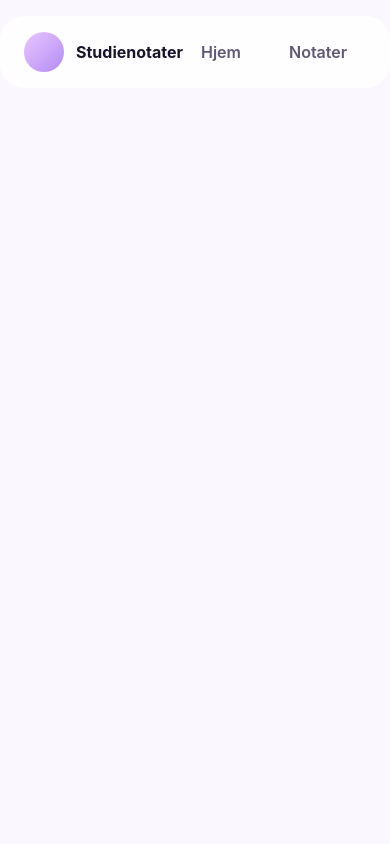
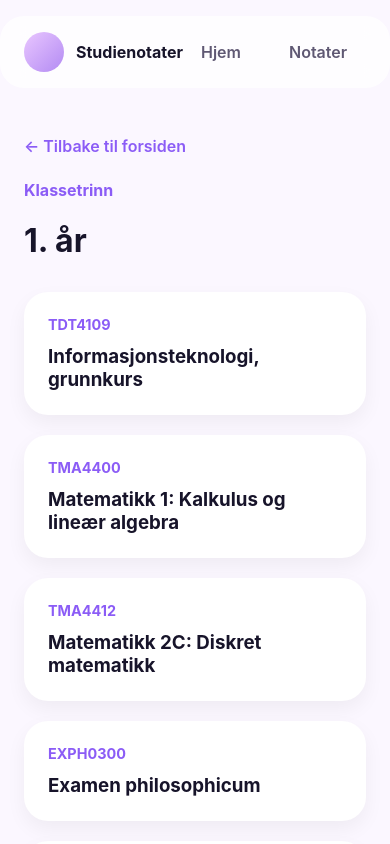
Before and after one commit to juliewold/studienotater, a React (Vite) app: page /studienotater/klassetrinn/1 in a window 390 px wide. Shown: the top 844 px of the page. Built offline with nearby package versions, Linux system fonts and the light colour scheme.

Commit message:
feat: add year pages and improve homepage structure

```diff
--- a/src/App.tsx
+++ b/src/App.tsx
@@ -14,6 +14,7 @@ import { PdfsPage } from "./pages/PdfsPage/PdfsPage";
 import { PdfViewerPage } from "./pages/PdfViewerPage/PdfViewerPage";
 import { AllPdfsPage } from "./pages/AllPdfsPage/AllPdfsPage";
 import { SemesterStartPage } from "./pages/SemesterStartPage/SemesterStartPage";
+import { YearPage } from "./pages/YearPage/YearPage";
 
 function App() {
   return (
@@ -48,6 +49,8 @@ function App() {
         <Route path="/pdfs" element={<AllPdfsPage />} />
 
         <Route path="/semesterstart" element={<SemesterStartPage />} />
+
+        <Route path="/klassetrinn/:year" element={<YearPage />} />
       </Routes>
     </BrowserRouter>
   );
--- a/src/components/YearCard/YearCard.css
+++ b/src/components/YearCard/YearCard.css
@@ -5,6 +5,15 @@
   text-align: center;
 
   box-shadow: 0 8px 20px rgba(0, 0, 0, 0.05);
+
+  text-decoration: none;
+  color: inherit;
+
+  transition: transform 0.2s ease;
+}
+
+.year-card:hover {
+  transform: translateY(-4px);
 }
 
 .year-card h3 {
--- a/src/components/YearCard/YearCard.tsx
+++ b/src/components/YearCard/YearCard.tsx
@@ -1,4 +1,5 @@
-import "./YearCard.css"
+import "./YearCard.css";
+import { Link } from "react-router-dom";
 
 type YearCardProps = {
   year: number;
@@ -6,9 +7,9 @@ type YearCardProps = {
 
 export const YearCard = ({ year }: YearCardProps) => {
   return (
-    <div className="year-card">
+    <Link to={`/klassetrinn/${year}`} className="year-card">
       <h3>{year}.</h3>
       <p>år</p>
-    </div>
+    </Link>
   );
 };
--- a/src/pages/HomePage/HomePage.tsx
+++ b/src/pages/HomePage/HomePage.tsx
@@ -3,7 +3,6 @@ import { Hero } from "../../components/Hero/Hero";
 import { StatsCard } from "../../components/StatsCard/StatsCard";
 import { ContinueLearning } from "../../components/ContinueLearning/ContinueLearning";
 import { YearCard } from "../../components/YearCard/YearCard";
-import { SubjectCard } from "../../components/SubjectCard/SubjectCard";
 import { subjects } from "../../data/subjects";
 import { notes } from "../../data/notes";
 import { flashcards } from "../../data/flashcards";
@@ -15,11 +14,10 @@ import { SemesterSubjects } from "../../components/SemesterSubjects/SemesterSubj
 const years = [1, 2, 3, 4, 5];
 
 export const HomePage = () => {
-  const firstYearSubjects = subjects.filter((subject) => subject.year === 1);
-  const secondYearSubjects = subjects.filter((subject) => subject.year === 2);
   const totalNotes = Object.values(notes).flat().length;
   const totalFlashcards = Object.values(flashcards).flat().length;
   const totalPdfs = Object.values(pdfs).flat().length;
+
   return (
     <>
       <Hero />
@@ -31,12 +29,6 @@ export const HomePage = () => {
         <StatsCard title="PDF-er" value={String(totalPdfs)} />
       </section>
 
-      <ContinueLearning />
-
-      <SemesterSubjects />
-
-      <HomeProgress />
-
       <section className="year-section">
         <h2>Klassetrinn</h2>
 
@@ -47,34 +39,11 @@ export const HomePage = () => {
         </div>
       </section>
 
-      <section className="subjects-section">
-        <h2>Fag</h2>
+      <ContinueLearning />
 
-        <h3>1. år</h3>
-        <div className="subjects-grid">
-          {firstYearSubjects.map((subject) => (
-            <SubjectCard
-              key={subject.code}
-              code={subject.code}
-              name={subject.name}
-              year={subject.year}
-            />
-          ))}
-        </div>
+      <SemesterSubjects />
 
-        <h3>2. år</h3>
-        <div className="subjects-grid">
-          {secondYearSubjects.map((subject) => (
-            <SubjectCard
-              key={subject.code}
-              code={subject.code}
-              name={subject.name}
-              year={subject.year}
-            />
-          ))}
-        </div>
-      </section>
-
+      <HomeProgress />
       <Footer />
     </>
   );
--- /dev/null
+++ b/src/pages/YearPage/YearPage.css
@@ -0,0 +1,33 @@
+.year-subjects-grid {
+  display: grid;
+  grid-template-columns: repeat(2, 1fr);
+  gap: 20px;
+
+  margin-top: 32px;
+}
+
+.year-subject-card {
+  background: white;
+  border-radius: 24px;
+  padding: 24px;
+
+  text-decoration: none;
+  color: inherit;
+
+  box-shadow: 0 8px 20px rgba(0, 0, 0, 0.05);
+  transition: transform 0.2s ease;
+}
+
+.year-subject-card:hover {
+  transform: translateY(-4px);
+}
+
+.year-subject-card h3 {
+  margin: 8px 0 0;
+}
+
+@media (max-width: 768px) {
+  .year-subjects-grid {
+    grid-template-columns: 1fr;
+  }
+}
--- /dev/null
+++ b/src/pages/YearPage/YearPage.tsx
@@ -0,0 +1,38 @@
+import "./YearPage.css";
+import { Link, useParams } from "react-router-dom";
+import { subjects } from "../../data/subjects";
+
+export const YearPage = () => {
+  const { year } = useParams();
+
+  const yearNumber = Number(year);
+
+  const yearSubjects = subjects.filter(
+    (subject) => subject.year === yearNumber
+  );
+
+  return (
+    <main className="page-container">
+      <Link to="/" className="back-link">
+        ← Tilbake til forsiden
+      </Link>
+
+      <p className="page-label">Klassetrinn</p>
+
+      <h1>{yearNumber}. år</h1>
+
+      <div className="year-subjects-grid">
+        {yearSubjects.map((subject) => (
+          <Link
+            key={subject.id}
+            to={`/fag/${subject.id}`}
+            className="year-subject-card"
+          >
+            <p className="subject-code">{subject.code}</p>
+            <h3>{subject.name}</h3>
+          </Link>
+        ))}
+      </div>
+    </main>
+  );
+};
```
